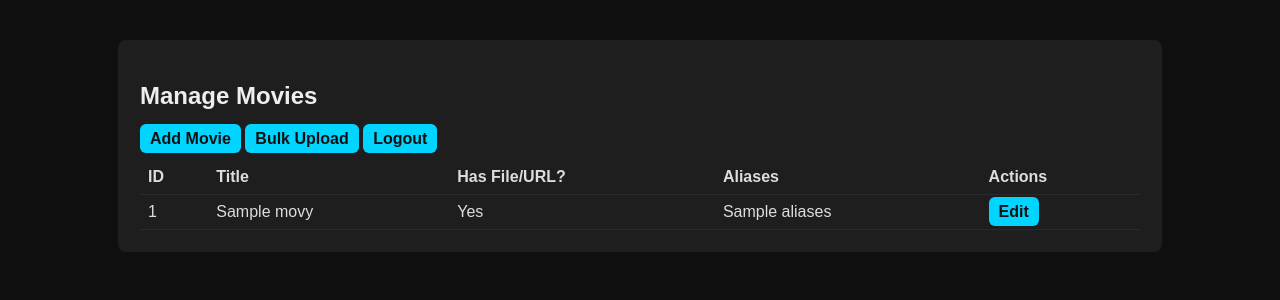
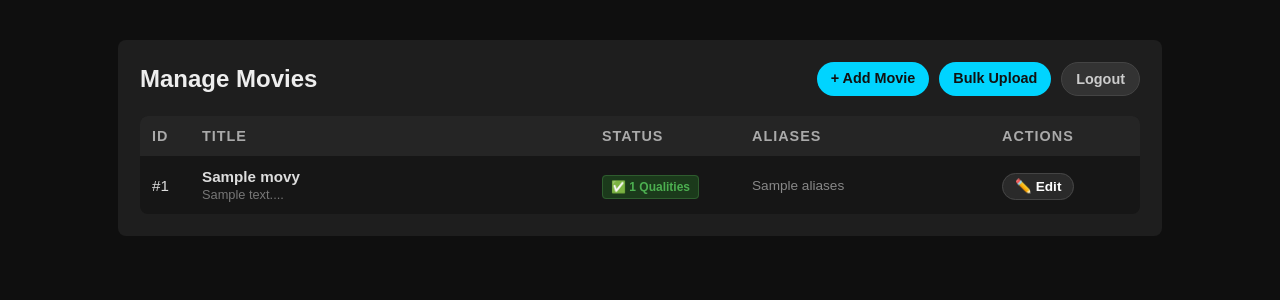
Before and after one commit to amitk85682-creator/Manvi-telegram-bot, a Flask app: template templates/admin_manage_movies.html in a window 1280 px wide. Shown: the top 300 px of the page. Run offline with Flask 2, Linux system fonts and the light colour scheme; the template is opened without the code that fills it: most values are stand-ins (such as "Sample title", 1, 10 or a date in 2020); parts of the project's set-up code (start-up, migrations or seed data) failed here and were passed over; some libraries are stand-ins or nearby versions.

Commit message:
admin_manage_movies.html

```diff
--- a/templates/admin_manage_movies.html
+++ b/templates/admin_manage_movies.html
@@ -6,15 +6,43 @@
   <style>
     body { font-family: Arial, sans-serif; background:#0f0f0f; color:#eee; padding:20px; margin:0; }
     .wrap { max-width:1000px; margin:20px auto; background:#1e1e1e; padding:22px; border-radius:8px; }
-    table { width:100%; border-collapse:collapse; margin-top:12px; }
-    th, td { padding:8px; border-bottom:1px solid #2a2a2a; text-align:left; color:#ddd; }
-    .missing { color:#ff8a8a; font-weight:bold; }
-    a.button { padding:6px 10px; background:#00d4ff; color:#111; border-radius:6px; text-decoration:none; font-weight:bold; }
+
+    /* Header & Buttons */
+    .header { display:flex; justify-content:space-between; align-items:center; margin-bottom:20px; }
+    .btn-group { display:flex; gap:10px; }
+    .button { padding:8px 14px; background:#00d4ff; color:#111; border-radius:999px; text-decoration:none; font-weight:bold; font-size:0.9rem; transition:0.2s; }
+    .button:hover { opacity:0.8; }
+    .btn-logout { background:#333; color:#ccc; border:1px solid #444; }
+    .btn-edit { background:#2a2a2a; color:#fff; border:1px solid #444; padding:5px 12px; font-size:0.85rem; }
+    .btn-edit:hover { background:#00d4ff; color:#000; border-color:#00d4ff; }
+
+    /* Table Styling */
+    table { width:100%; border-collapse:collapse; margin-top:10px; background:#161616; border-radius:8px; overflow:hidden; }
+    th { background:#252525; padding:12px; text-align:left; color:#aaa; font-size:0.9rem; text-transform:uppercase; letter-spacing:1px; }
+    td { padding:12px; border-bottom:1px solid #2a2a2a; color:#ddd; font-size:0.95rem; }
+    tr:last-child td { border-bottom:none; }
+    tr:hover { background:#1f1f1f; }
+
+    /* Status Badges */
+    .badge { padding:4px 8px; border-radius:4px; font-size:0.75rem; font-weight:bold; }
+    .badge-ok { background:#1b3a1b; color:#4caf50; border:1px solid #2e5c2e; }
+    .badge-missing { background:#3a1b1b; color:#ff5252; border:1px solid #5c2e2e; }
+
+    .flash { padding:10px; margin-bottom:15px; border-radius:6px; background:#2a2a2a; border-left:4px solid #00d4ff; color:#fff; }
   </style>
 </head>
 <body>
   <div class="wrap">
-    <h2>Manage Movies</h2>
+
+    <div class="header">
+        <h2 style="margin:0;">Manage Movies</h2>
+        <div class="btn-group">
+            <a class="button" href="{{ url_for('admin.add_movie_form') }}">+ Add Movie</a>
+            <a class="button" href="{{ url_for('admin.bulk_upload') }}">Bulk Upload</a>
+            <a class="button btn-logout" href="{{ url_for('admin.logout') }}">Logout</a>
+        </div>
+    </div>
+
     {% with messages = get_flashed_messages(with_categories=true) %}
       {% if messages %}
         {% for category, message in messages %}
@@ -23,34 +51,46 @@
       {% endif %}
     {% endwith %}
 
-    <div style="margin-bottom:12px;">
-      <a class="button" href="{{ url_for('admin.add_movie_form') }}">Add Movie</a>
-      <a class="button" href="{{ url_for('admin.bulk_upload') }}">Bulk Upload</a>
-      <a class="button" href="{{ url_for('admin.logout') }}">Logout</a>
-    </div>
-
     <table>
       <thead>
-        <tr><th>ID</th><th>Title</th><th>Has File/URL?</th><th>Aliases</th><th>Actions</th></tr>
+        <tr>
+            <th width="5%">ID</th>
+            <th width="40%">Title</th>
+            <th width="15%">Status</th>
+            <th width="25%">Aliases</th>
+            <th width="15%">Actions</th>
+        </tr>
       </thead>
       <tbody>
         {% for m in movies %}
           <tr>
-            <td>{{ m.id }}</td>
-            <td>{{ m.title }}</td>
+            <td>#{{ m.id }}</td>
             <td>
-              {% if m.url or m.file_id %}
-                Yes
+                <strong>{{ m.title }}</strong>
+                {% if m.description %}
+                    <div style="font-size:0.8rem; color:#777; margin-top:2px;">{{ m.description[:50] }}...</div>
+                {% endif %}
+            </td>
+            <td>
+              {% if m.file_count and m.file_count > 0 %}
+                <span class="badge badge-ok">✅ {{ m.file_count }} Qualities</span>
+              {% elif m.url or m.file_id %}
+                <span class="badge badge-ok">✅ Available</span>
               {% else %}
-                <span class="missing">Missing</span>
+                <span class="badge badge-missing">❌ Missing Files</span>
               {% endif %}
             </td>
-            <td>{{ m.aliases }}</td>
+            <td style="color:#888; font-size:0.85rem;">
+                {{ m.aliases or '-' }}
+            </td>
             <td>
-              <a class="button" href="{{ url_for('admin.edit_movie', movie_id=m.id) }}">Edit</a>
-              <!-- optionally add delete endpoint/link -->
+              <a class="button btn-edit" href="{{ url_for('admin.edit_movie', movie_id=m.id) }}">✏️ Edit</a>
             </td>
           </tr>
+        {% else %}
+            <tr>
+                <td colspan="5" style="text-align:center; padding:30px; color:#666;">No movies found. Add some!</td>
+            </tr>
         {% endfor %}
       </tbody>
     </table>
```
